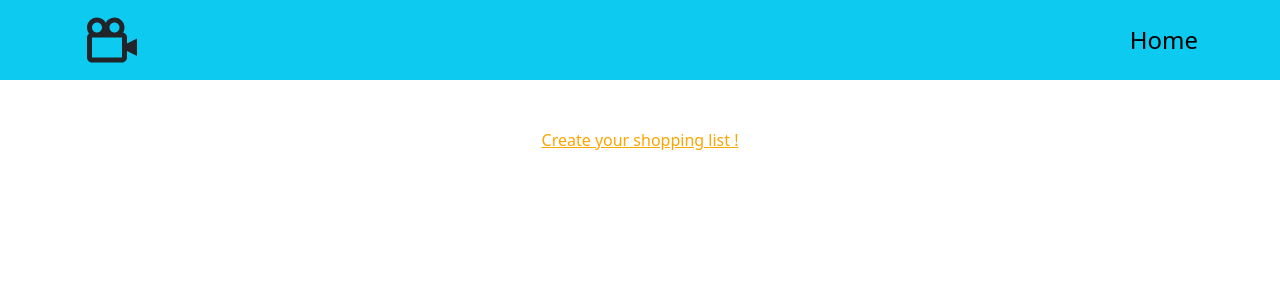
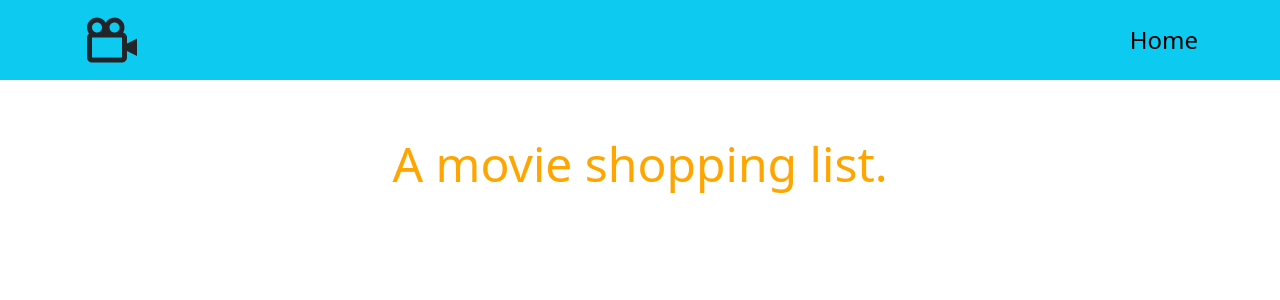
Before and after one commit to NorMenMe/react-shopping-list, a React (Create React App) app: page / in a window 1280 px wide. Shown: the top 300 px of the page. Built offline with nearby package versions, Linux system fonts and the light colour scheme.

Commit message:
finish to style the Home component

```diff
--- a/src/App.js
+++ b/src/App.js
@@ -9,6 +9,7 @@ import List from "./components/List";
 import Create from "./components/Create";
 import ProductContext from "../src/components/ProductContext";
 import { BiCameraMovie } from "react-icons/bi";
+import { Modal } from "bootstrap";
 
 function App() {
   const [entry, setEntry] = useState("");
@@ -25,15 +26,27 @@ function App() {
     item.price = (Math.random() * 10).toFixed(2);
     return item;
   };
+
   const getFetch = async () => {
-    const response = await fetch(
-      `https://www.omdbapi.com/?apikey=b88fec9&s=${entry}`
-    );
-    const data = await response.json();
-    console.log(data.response);
-    setSearch(data.Search.map(getRandomPrice));
+    try {
+      const response = await fetch(
+        `https://www.omdbapi.com/?apikey=b88fec9&s=${entry}`
+      );
+      console.log(response);
+      const data = await response.json();
+      console.log(data.Error);
+      setSearch(data.Search.map(getRandomPrice));
+      // alert(data.Error);
+      // data.Error ? alert(data.Error) : "";
+      if (data.Error) {
+        return alert(data.Error);
+      }
+    } catch (error) {
+      console.log("error");
+    }
   };
-  console.log(search);
+
+  // console.log(search);
 
   return (
     <BrowserRouter>
--- a/src/components/Form.js
+++ b/src/components/Form.js
@@ -10,7 +10,7 @@ function Form() {
       <form onSubmit={handleFormSubmit}>
         <div className="container-input">
           <label htmlFor="product" id="label">
-            Get your movie !!!{" "}
+            ↓ Get your movies ↓
           </label>
           <input
             type="text"
--- a/src/components/Home.js
+++ b/src/components/Home.js
@@ -5,7 +5,7 @@ function Home() {
   return (
     <div className="container-title">
       <Link to="/create" className="title">
-        Create your shopping list !
+        A movie shopping list.
       </Link>
     </div>
   );
--- a/src/scss/abstracts/_variables.scss
+++ b/src/scss/abstracts/_variables.scss
@@ -3,3 +3,4 @@ $basic-h: 2rem;
 
 $primary: #39c0ed;
 $secondary: #f5d394;
+$roboto: "Roboto", sans-serif;
--- a/src/scss/components/_home.scss
+++ b/src/scss/components/_home.scss
@@ -8,5 +8,10 @@
 
   .title {
     color: orange;
+    font-size: 3rem;
+    text-decoration: none;
+  }
+  .title:hover {
+    color: $primary;
   }
 }
--- a/src/scss/main.scss
+++ b/src/scss/main.scss
@@ -4,4 +4,5 @@
 @import "./components/list";
 @import "./components/card";
 @import "./components/navbar";
+@import url("https://fonts.googleapis.com/css2?family=Roboto:wght@500&display=swap");
 // @import "../components/create";
```
Also changed, not shown: 1 other file (tests, documents, lock files or other folders).
